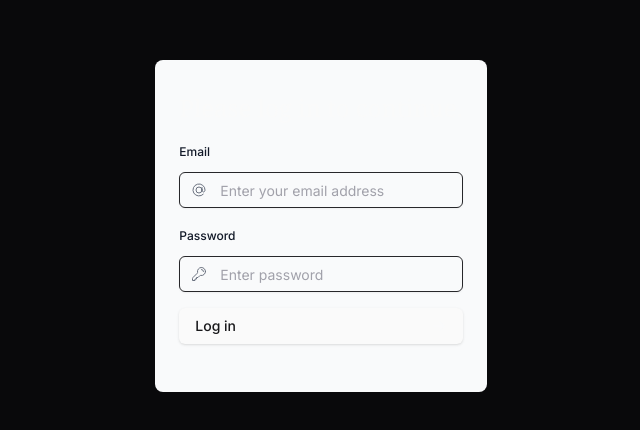
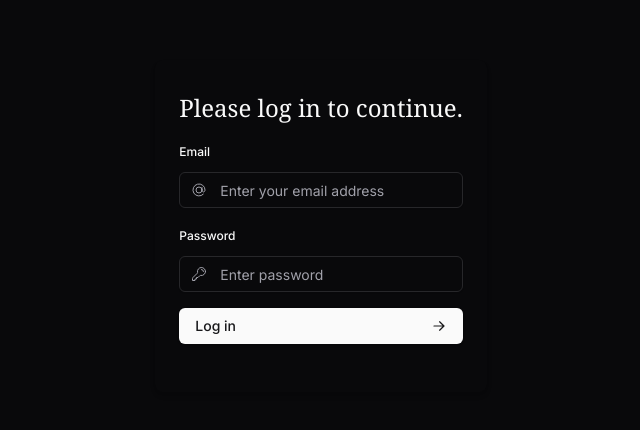
Before and after one commit to dhruva71/tuberculosis_diagnosis_frontend, a Next.js app: page /login in a window 1280 px wide. Shown: the part 174-604 px from the top of the page, without its empty margins (319-959 px from the left). Built offline with nearby package versions, Linux system fonts and the light colour scheme; a web font is replaced by a local one.

Commit message:
Improved login page to use the theme

```diff
--- a/src/app/login/page.tsx
+++ b/src/app/login/page.tsx
@@ -5,12 +5,12 @@ import {
     KeyIcon,
     ExclamationCircleIcon,
 } from '@heroicons/react/24/outline';
-import {ArrowRightIcon} from '@heroicons/react/20/solid';
-import {useActionState} from 'react';
-import {authenticate} from '@/app/lib/actions';
-import {Input} from "@/components/ui/input";
-import {Label} from "@/components/ui/label";
-import {Button} from "@/components/ui/button";
+import { ArrowRightIcon } from '@heroicons/react/20/solid';
+import { useActionState } from 'react';
+import { authenticate } from '@/app/lib/actions';
+import { Input } from "@/components/ui/input";
+import { Label } from "@/components/ui/label";
+import { Button } from "@/components/ui/button";
 
 export default function LoginForm() {
     const [errorMessage, formAction, isPending] = useActionState(
@@ -21,11 +21,11 @@ export default function LoginForm() {
     return (
         <main className="flex flex-col items-center justify-center min-h-screen px-8 py-12 sm:px-6 lg:px-8">
             <form action={formAction} className="space-y-3">
-                <div className="flex-1 rounded-lg bg-gray-50 px-6 pb-4 pt-8">
-                    <h1 className="mb-3 text-2xl font-serif">Please log in to continue.</h1>
+                <div className="flex-1 rounded-lg bg-background px-6 pb-4 pt-8 shadow-md">
+                    <h1 className="mb-3 text-2xl font-serif text-foreground">Please log in to continue.</h1>
                     <div className="w-full">
                         <div>
-                            <Label htmlFor="email" className="mb-3 mt-5 block text-xs font-medium text-gray-900">
+                            <Label htmlFor="email" className="mb-3 mt-5 block text-xs font-medium text-foreground">
                                 Email
                             </Label>
                             <div className="relative">
@@ -38,11 +38,12 @@ export default function LoginForm() {
                                     className="pl-10"
                                 />
                                 <AtSymbolIcon
-                                    className="pointer-events-none absolute left-3 top-1/2 h-4 w-4 -translate-y-1/2 text-gray-500 peer-focus:text-gray-900"/>
+                                    className="pointer-events-none absolute left-3 top-1/2 h-4 w-4 -translate-y-1/2 text-muted-foreground peer-focus:text-foreground"
+                                />
                             </div>
                         </div>
                         <div className="mt-4">
-                            <Label htmlFor="password" className="mb-3 mt-5 block text-xs font-medium text-gray-900">
+                            <Label htmlFor="password" className="mb-3 mt-5 block text-xs font-medium text-foreground">
                                 Password
                             </Label>
                             <div className="relative">
@@ -56,19 +57,20 @@ export default function LoginForm() {
                                     className="pl-10"
                                 />
                                 <KeyIcon
-                                    className="pointer-events-none absolute left-3 top-1/2 h-4 w-4 -translate-y-1/2 text-gray-500 peer-focus:text-gray-900"/>
+                                    className="pointer-events-none absolute left-3 top-1/2 h-4 w-4 -translate-y-1/2 text-muted-foreground peer-focus:text-foreground"
+                                />
                             </div>
                         </div>
                     </div>
                     <Button type="submit" className="mt-4 w-full" disabled={isPending}>
                         Log in
-                        <ArrowRightIcon className="ml-auto h-5 w-5 text-gray-50"/>
+                        <ArrowRightIcon className="ml-auto h-5 w-5" />
                     </Button>
                     <div className="flex h-8 items-end space-x-1" aria-live="polite" aria-atomic="true">
                         {errorMessage && (
                             <>
-                                <ExclamationCircleIcon className="h-5 w-5 text-red-500"/>
-                                <p className="text-sm text-red-500">{errorMessage}</p>
+                                <ExclamationCircleIcon className="h-5 w-5 text-destructive" />
+                                <p className="text-sm text-destructive">{errorMessage}</p>
                             </>
                         )}
                     </div>
```
